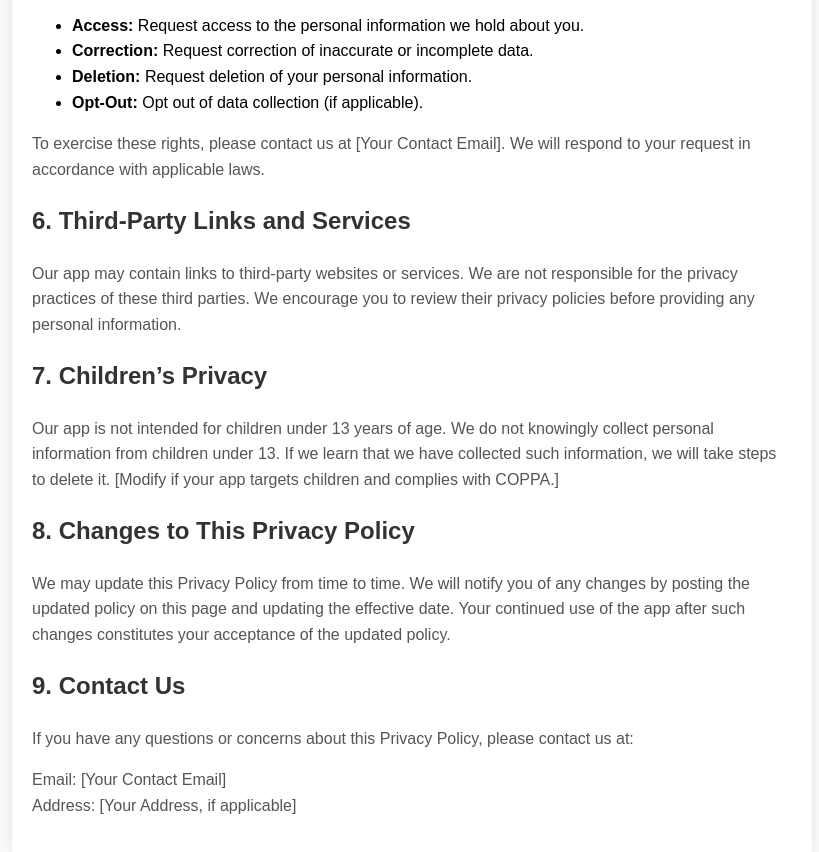
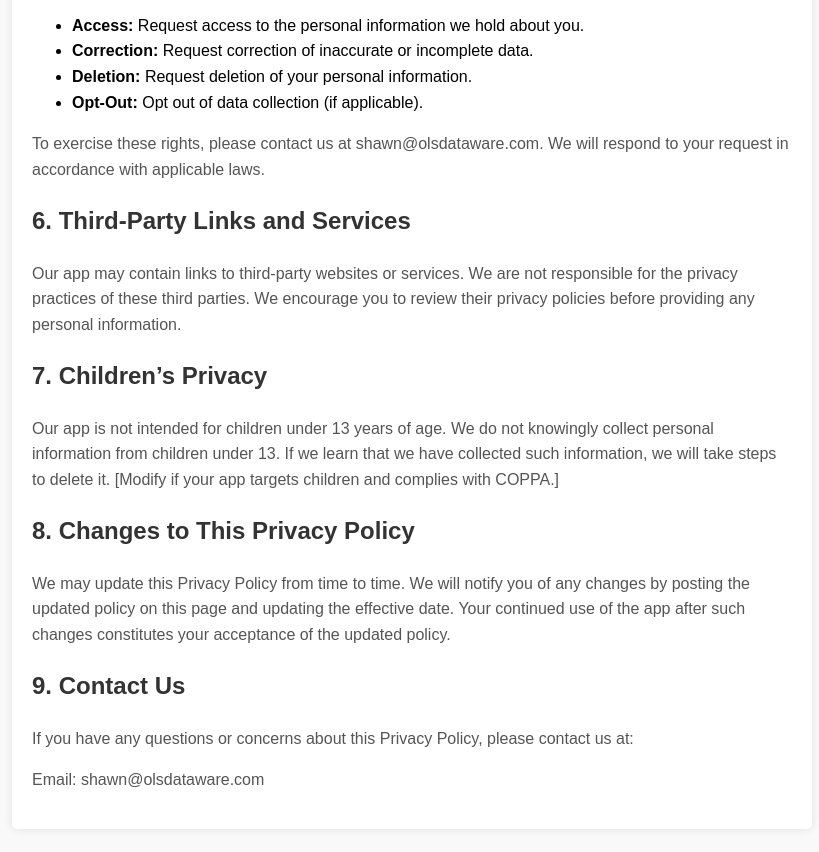
Before and after one commit to olsdataware/privacy-policy, a plain HTML site: page index.html in a window 1280 px wide. Shown: the part 1360-2212 px from the top of the page, without its empty margins (228-1047 px from the left). Drawn offline with Linux system fonts and the light colour scheme.

Commit message:
Add files via upload

```diff
--- a/index.html
+++ b/index.html
@@ -41,7 +41,7 @@
         <h1>Privacy Policy</h1>
         <p><strong>Effective Date:</strong> May 5, 2025</p>
 
-        <p>Welcome to [Your App Name] ("we," "us," or "our"). We are committed to protecting your privacy. This Privacy Policy explains how we collect, use, disclose, and safeguard your information when you use our application ([Your App Name]). Please read this policy carefully. If you do not agree with the terms of this Privacy Policy, please do not use the application.</p>
+        <p>Welcome to OLS Dataware ("we," "us," or "our"). We are committed to protecting your privacy. This Privacy Policy explains how we collect, use, disclose, and safeguard your information when you use our application ([Your App Name]). Please read this policy carefully. If you do not agree with the terms of this Privacy Policy, please do not use the application.</p>
 
         <h2>1. Information We Collect</h2>
         <p>We may collect information about you in the following ways:</p>
@@ -79,7 +79,7 @@
             <li><strong>Deletion:</strong> Request deletion of your personal information.</li>
             <li><strong>Opt-Out:</strong> Opt out of data collection (if applicable).</li>
         </ul>
-        <p>To exercise these rights, please contact us at [Your Contact Email]. We will respond to your request in accordance with applicable laws.</p>
+        <p>To exercise these rights, please contact us at shawn@olsdataware.com. We will respond to your request in accordance with applicable laws.</p>
 
         <h2>6. Third-Party Links and Services</h2>
         <p>Our app may contain links to third-party websites or services. We are not responsible for the privacy practices of these third parties. We encourage you to review their privacy policies before providing any personal information.</p>
@@ -92,8 +92,7 @@
 
         <h2>9. Contact Us</h2>
         <p>If you have any questions or concerns about this Privacy Policy, please contact us at:</p>
-        <p>Email: [Your Contact Email]<br>
-        Address: [Your Address, if applicable]</p>
+        <p>Email: shawn@olsdataware.com<br>
     </div>
 </body>
 </html>
```
